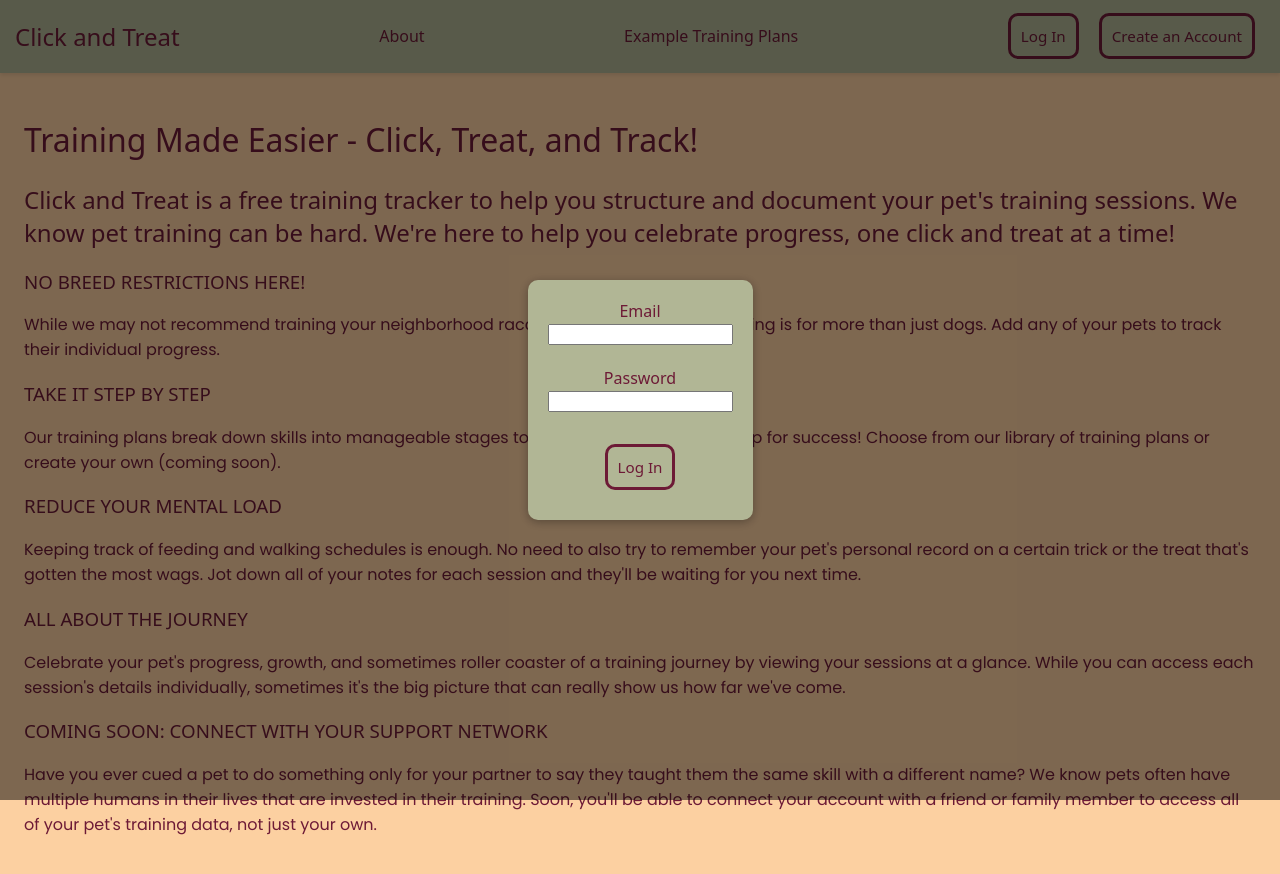
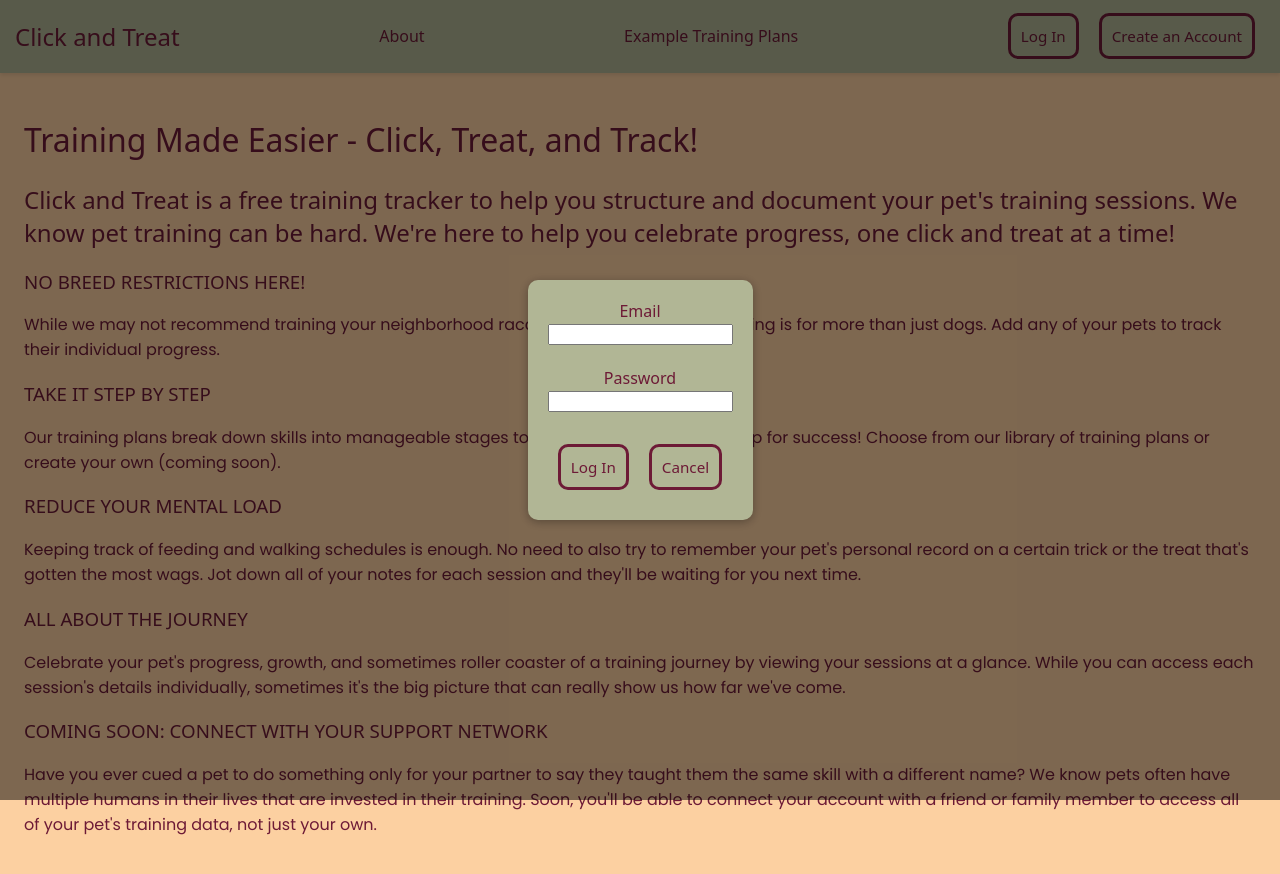
Before and after one commit to tati-guzman/click-and-treat, a React (Vite) app in the folder client/: page / in a window 1280 px wide. Both pictures are taken after a click on the button "Log In". Shown: the top 874 px of the page. Built offline with nearby package versions, Linux system fonts and the light colour scheme; a web font is replaced by a local one.

Commit message:
Adds cancel button to clear inputs and exit modal

```diff
--- a/client/src/components/LogInModal.jsx
+++ b/client/src/components/LogInModal.jsx
@@ -72,7 +72,6 @@ const LogInModal = ({ isOpen, onClose }) => {
         }
     }
 
-
     //State to hold inputted information
     const [credentials, setCredentials] = useState({});
 
@@ -86,6 +85,12 @@ const LogInModal = ({ isOpen, onClose }) => {
 
         //Update credentials state to hold all inputted answers
         setCredentials(prevCredentials => ({ ...prevCredentials, [name]: value }));
+    }
+
+    //Function to clear inputs and exit modal
+    const cancel = () => {
+        setCredentials({});
+        onClose();
     }
 
     return (
@@ -111,6 +116,7 @@ const LogInModal = ({ isOpen, onClose }) => {
                     /><br></br><br></br>
 
                     <button type="submit">Log In</button>
+                    <button onClick={cancel}>Cancel</button>
 
                     {formErrorMessage ? <p>{formErrorMessage}</p> : null}
                 </form>
```
